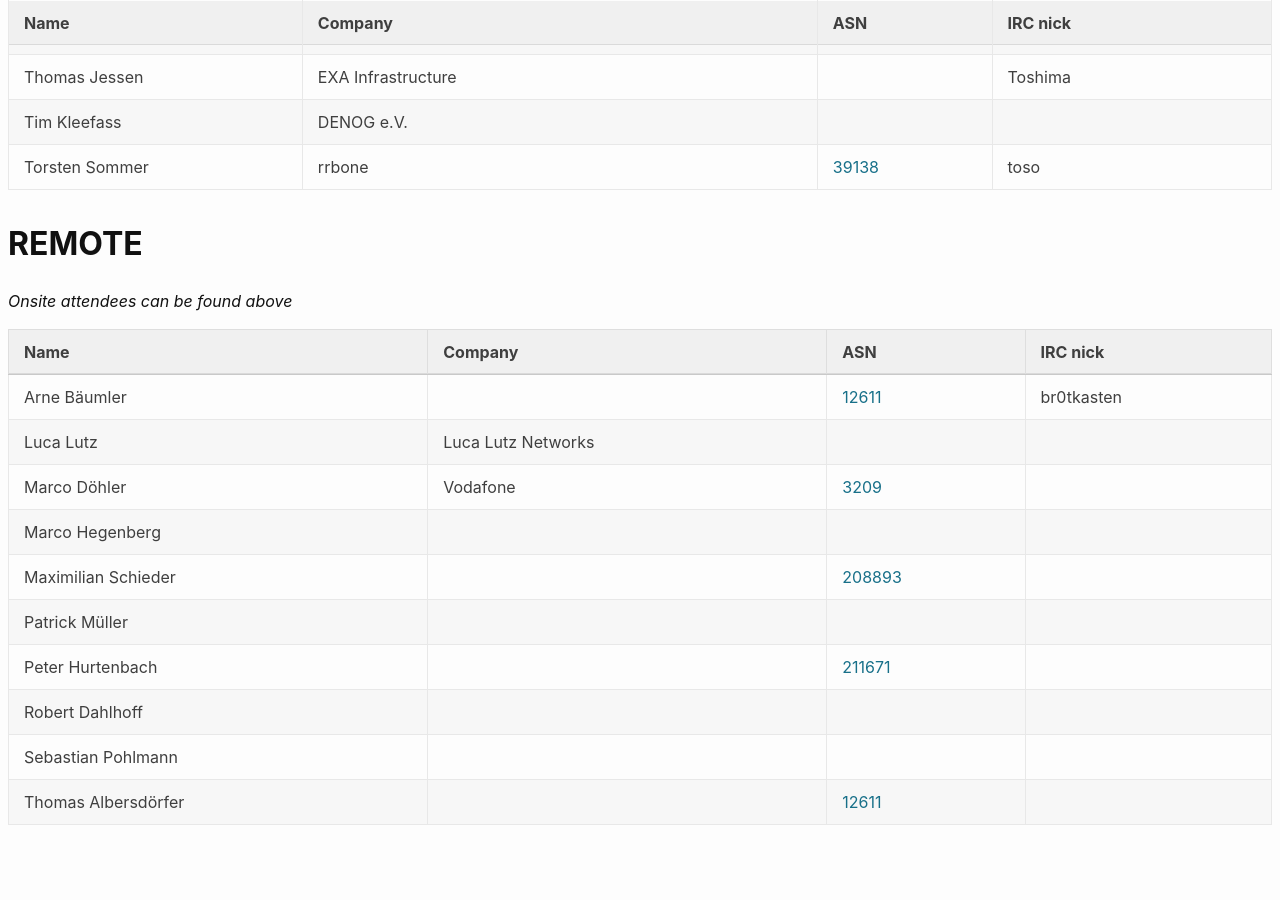
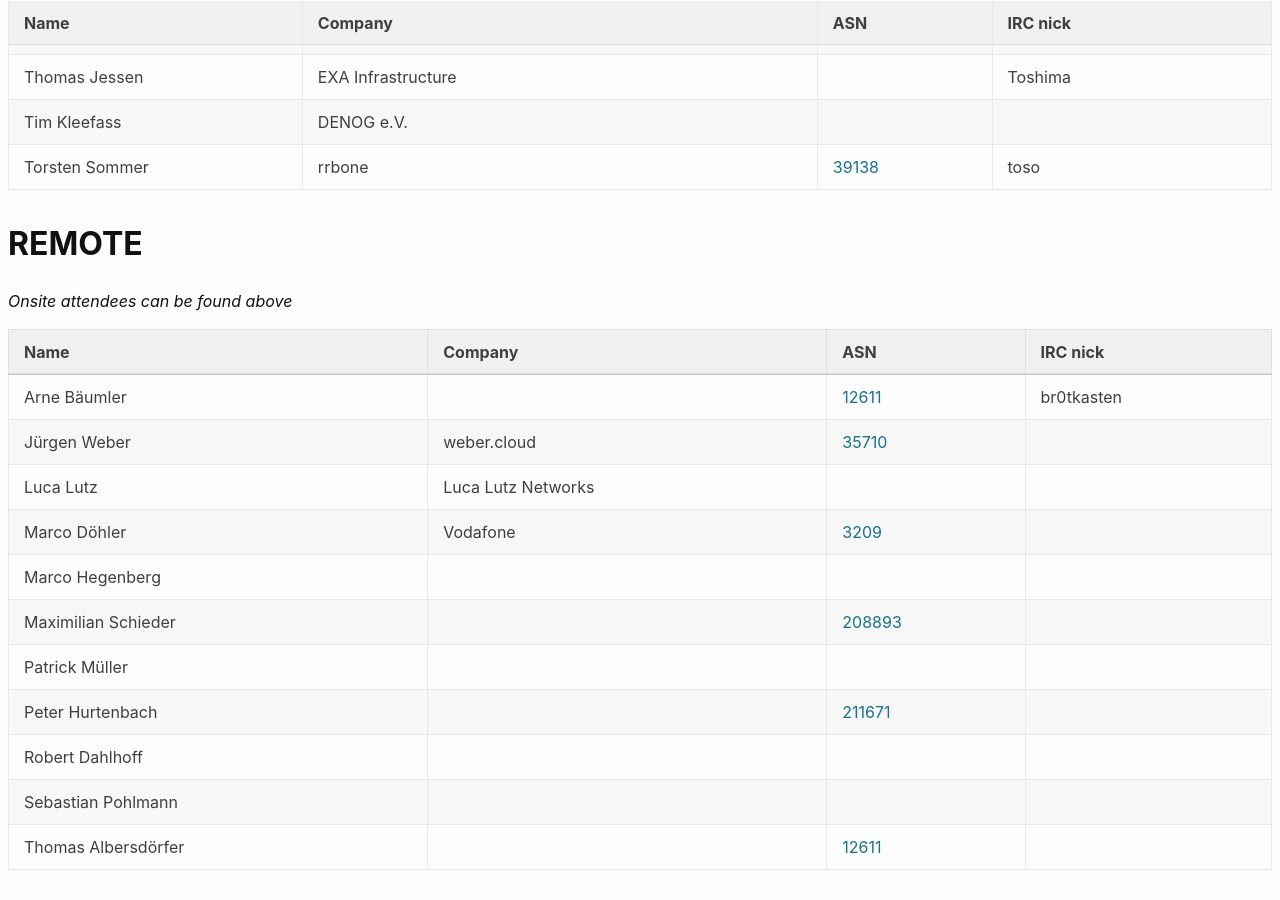
Before and after one commit to denog/pretix-attendeelist, a Jekyll site: the page built from denog15/index.md, in a window 1280 px wide and 900 px high, scrolled down 2012 px. Built offline with Jekyll 4.4.1, drawn with Linux system fonts in a browser that asks for light colours; before the commit the page ends 2867 px from its top, so only the background shows below that.

Commit message:
Latest data: Fri Jul 21 14:09:53 UTC 2023

```diff
--- a/_data/attendees_denog15_online.json
+++ b/_data/attendees_denog15_online.json
@@ -4,6 +4,12 @@
     "company": null,
     "irc": "br0tkasten",
     "asn": "12611"
+  },
+  {
+    "name": "Jürgen Weber",
+    "company": "weber.cloud",
+    "irc": null,
+    "asn": "35710"
   },
   {
     "name": "Luca Lutz",
```
